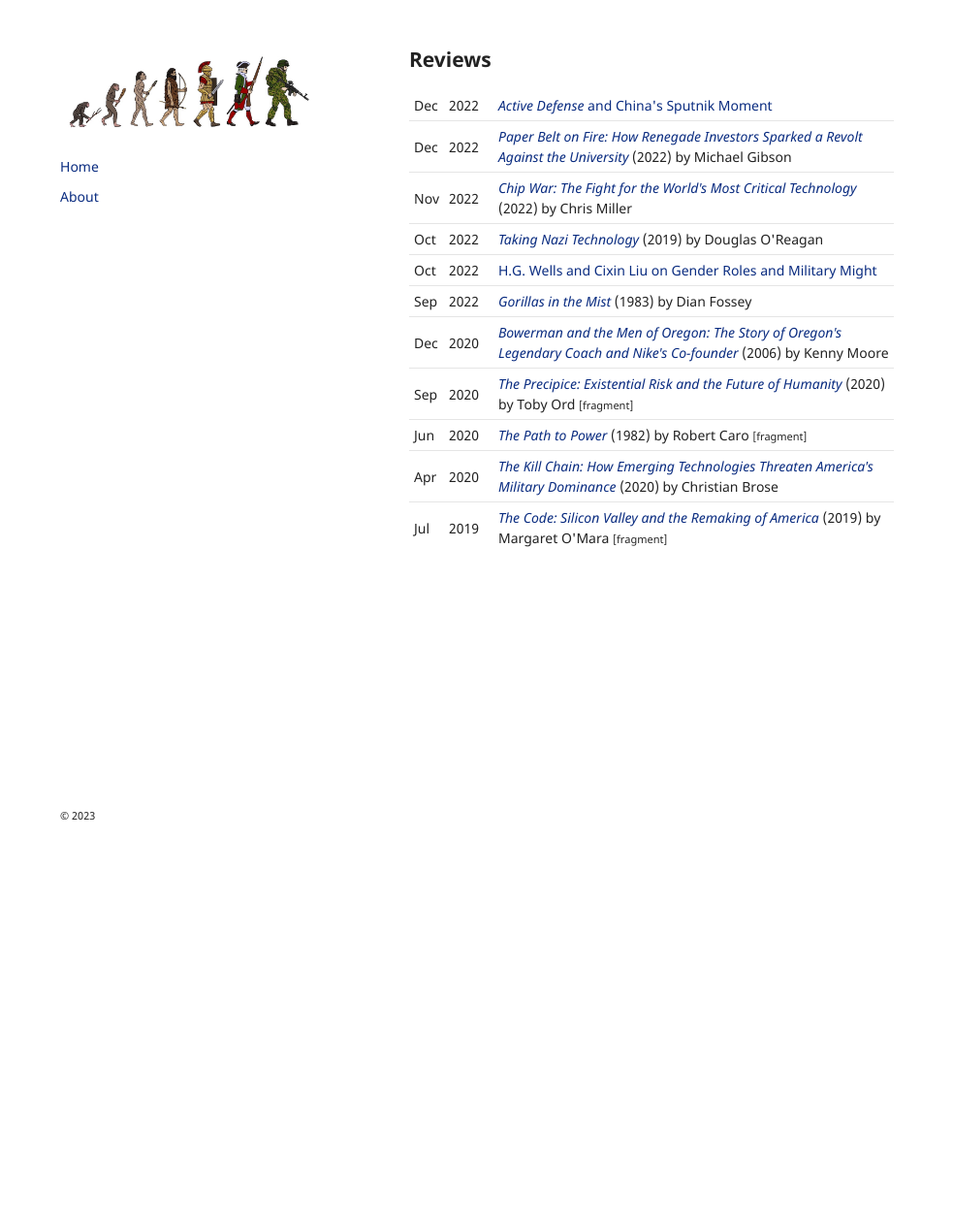
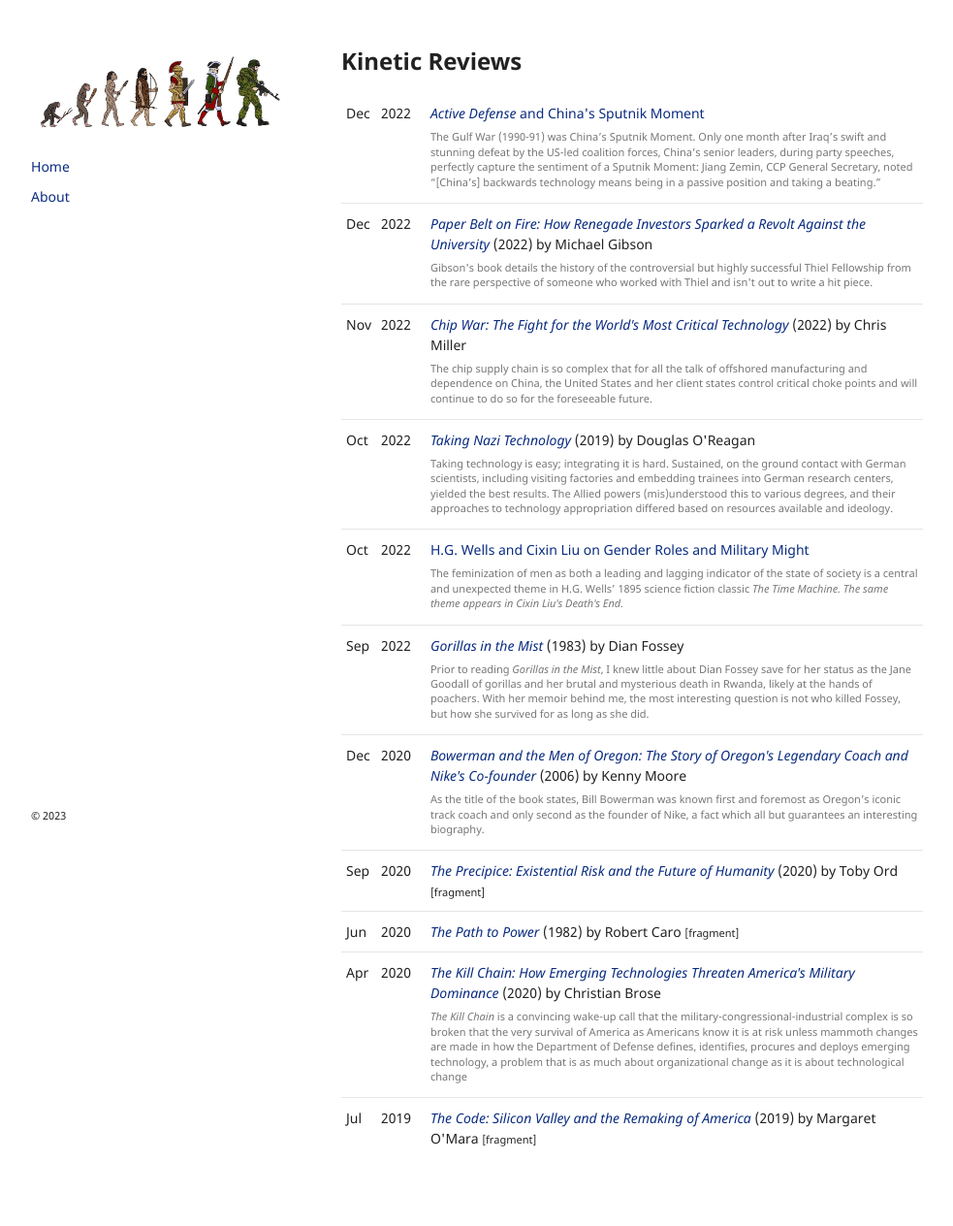
Before and after one commit to gordonhart/kinetic.reviews, a Jekyll site: the page built from index.html, in a window 1280 px wide. Shown: the whole page at 97% size, without its empty margins (148-1131 px from the left). Built offline with Jekyll 4.4.1, drawn with Linux system fonts in a browser that asks for light colours; the repository's description, which GitHub fills in, is left out; before the commit the page ends 900 px from its top, so only the background shows below that.

Commit message:
Add blurbs (#12)
* Port over styling changes

* Placeholder blurb for sputmo

* add blurbs

Co-authored-by: madc2 <madelinezimmerman17@gmail.com>

```diff
--- a/_data/posts.yml
+++ b/_data/posts.yml
@@ -1,40 +1,54 @@
 - title: <i>Active Defense</i> and China's Sputnik Moment
   date: 2022-12-31
   slug: active-defense
+  blurb: |
+    The Gulf War (1990-91) was China’s Sputnik Moment. Only one month after Iraq’s swift and stunning defeat by the US-led coalition forces, China’s senior leaders, during party speeches, perfectly capture the sentiment of a Sputnik Moment: Jiang Zemin, CCP General Secretary, noted “[China’s] backwards technology means being in a passive position and taking a beating.”
 
 - title: "Paper Belt on Fire: How Renegade Investors Sparked a Revolt Against the University"
   author: Michael Gibson
   year: 2022
   date: 2022-12-04
   slug: paper-belt-on-fire
+  blurb: |
+    Gibson's book details the history of the controversial but highly successful Thiel Fellowship from the rare perspective of someone who worked with Thiel and isn't out to write a hit piece.
 
 - title: "Chip War: The Fight for the World's Most Critical Technology"
   author: Chris Miller
   year: 2022
   date: 2022-11-06
   slug: chip-war
+  blurb: |
+    The chip supply chain is so complex that for all the talk of offshored manufacturing and dependence on China, the United States and her client states control critical choke points and will continue to do so for the foreseeable future.
 
 - title: Taking Nazi Technology
   author: Douglas O'Reagan
   year: 2019
   date: 2022-10-18
   slug: taking-nazi-technology
+  blurb: |
+    Taking technology is easy; integrating it is hard. Sustained, on the ground contact with German scientists, including visiting factories and embedding trainees into German research centers, yielded the best results. The Allied powers (mis)understood this to various degrees, and their approaches to technology appropriation differed based on resources available and ideology.
 
 - title: H.G. Wells and Cixin Liu on Gender Roles and Military Might
   date: 2022-10-01
   slug: gender-roles-and-military-might
+  blurb: |
+    The feminization of men as both a leading and lagging indicator of the state of society is a central and unexpected theme in H.G. Wells’ 1895 science fiction classic <i>The Time Machine.<i/> The same theme appears in Cixin Liu's <i>Death's End.</i>
 
 - title: Gorillas in the Mist
   author: Dian Fossey
   year: 1983
   date: 2022-09-06
   slug: gorillas-in-the-mist
+  blurb: |
+    Prior to reading <i>Gorillas in the Mist</i>, I knew little about Dian Fossey save for her status as the Jane Goodall of gorillas and her brutal and mysterious death in Rwanda, likely at the hands of poachers. With her memoir behind me, the most interesting question is not who killed Fossey, but how she survived for as long as she did.
 
 - title: "Bowerman and the Men of Oregon: The Story of Oregon's Legendary Coach and Nike's Co-founder"
   author: Kenny Moore
   year: 2006
   date: 2020-12-05
   slug: bowerman-and-the-men-of-oregon
+  blurb: |
+    As the title of the book states, Bill Bowerman was known first and foremost as Oregon’s iconic track coach and only second as the founder of Nike, a fact which all but guarantees an interesting biography.
 
 - title: "The Precipice: Existential Risk and the Future of Humanity"
   author: Toby Ord
@@ -55,6 +69,8 @@
   year: 2020
   date: 2020-04-24
   slug: the-kill-chain
+  blurb: |
+    <i>The Kill Chain</i> is a convincing wake-up call that the military-congressional-industrial complex is so broken that the very survival of America as Americans know it is at risk unless mammoth changes are made in how the Department of Defense defines, identifies, procures and deploys emerging technology, a problem that is as much about organizational change as it is about technological change
 
 - title: "The Code: Silicon Valley and the Remaking of America"
   author: Margaret O'Mara
--- a/_includes/row.html
+++ b/_includes/row.html
@@ -3,11 +3,14 @@
   <td>{{ post.date | date: "%Y" }}</td>
   <td />
   <td>
+    <div>
       <a href="posts/{{ post.date }}-{{ post.slug }}">
         {% if post.author %}<i>{% endif %}{{ post.title }}{% if post.author %}</i>{% endif %}
       </a>
       {% if post.year %}({{ post.year }}){% endif %}
       {% if post.author %}by {{ post.author }}{% endif %}
       {% if post.fragment %}<small>[fragment]</small>{% endif %}
+    </div>
+    {% if post.blurb %}<aside><small>{{ post.blurb }}</small></aside>{% endif %}
   </td>
 </tr>
--- a/_sass/constants.scss
+++ b/_sass/constants.scss
@@ -1,16 +1,17 @@
 $color-text: #222222;
+$color-text-muted: #767676;
 $color-link: #0a2c80;
 $color-gray: #e5e5e5;
-
-$width-body: 860px;
-$width-sidebar: 270px;
-$width-section: 500px;
-
-$font-size-large: 28px;
-$font-size-normal: 14px;
-$font-size-small: 11px;
 
 $gap-large: 50px;
 $gap-normal: 20px;
 $gap-half: 10px;
 $gap-small: 5px;
+
+$width-sidebar: 270px;
+$width-section-min: 500px;
+$width-section-max: 600px;
+
+$font-size-large: 24px;
+$font-size-normal: 14px;
+$font-size-small: 11px;
--- a/_sass/theme.scss
+++ b/_sass/theme.scss
@@ -9,15 +9,38 @@ body {
   line-height: 1.5;
   color: $color-text;
   font-weight: 400;
-  width: $width-body;
+  min-width: calc(#{$width-sidebar} + #{$gap-large} + #{$width-section-min});
+  max-width: calc(#{$width-sidebar} + #{$gap-large} + #{$width-section-max});
+}
+
+section {
+  min-width: $width-section-min;
+  max-width: $width-section-max;
+  float: right;
+  margin-left: calc(#{$width-sidebar} + #{$gap-large});
+  padding-bottom: $gap-large;
+}
+
+header, footer {
+  width: $width-sidebar;
+  float: left;
+  position: fixed;
+  -webkit-font-smoothing: subpixel-antialiased;
+}
+
+nav {
+  margin: $gap-normal 0;
+  display: flex;
+  flex-direction: column;
+  gap: $gap-half;
+}
+
+footer {
+  bottom: $gap-large;
 }
 
 h1, h2, h3, h4, h5, h6 {
   color: $color-text;
-  margin: 0 0 $gap-normal;
-}
-
-p, ul, ol, table, pre, dl {
   margin: 0 0 $gap-normal;
 }
 
@@ -27,6 +50,21 @@ h1, h2, h3 {
 
 h1 {
   font-size: $font-size-large;
+
+  &.subtitled {
+    margin: 0 0 $gap-half;
+  }
+}
+
+
+p, ul, ol, table, pre, dl {
+  margin: 0 0 $gap-normal;
+}
+
+div.fiction > p {
+  margin: 0 0 $gap-small;
+  text-indent: $gap-normal;
+  text-align: justify;
 }
 
 a {
@@ -70,7 +108,8 @@ table {
 
 th, td {
   text-align: left;
-  padding: $gap-small;
+  vertical-align: top;
+  padding: $gap-half $gap-small;
   border-bottom: 1px solid $color-gray;
 }
 
@@ -82,32 +121,18 @@ img {
   max-width: 100%;
 }
 
-header {
-  width: $width-sidebar;
-  float: left;
-  position: fixed;
-  -webkit-font-smoothing: subpixel-antialiased;
-
-  nav {
-    margin: $gap-normal 0;
-    display: flex;
-    flex-direction: column;
-    gap: $gap-half;
-  }
-}
-
 strong {
   font-weight: 700;
 }
 
-section {
-  width: $width-section;
-  float: right;
-  padding-bottom: $gap-large;
+small {
+  font-size: $font-size-small;
 }
 
-small {
-  font-size: $font-size-small;
+aside {
+  line-height: 1.1;
+  margin: $gap-small 0;
+  color: $color-text-muted;
 }
 
 hr {
@@ -117,34 +142,32 @@ hr {
   margin: 0 0 $gap-normal;
 }
 
-footer {
-  width: $width-sidebar;
-  float: left;
-  position: fixed;
-  bottom: $gap-large;
-  -webkit-font-smoothing: subpixel-antialiased;
-}
-
-@media print, screen and (max-width: 960px) {
+@media print, screen and (max-width: calc(#{$width-sidebar} + #{$width-section-min} + (3 * #{$gap-large}))) {
   body {
     padding: 0 $gap-normal $gap-normal $gap-normal;
     word-wrap: break-word;
-    max-width: $width-section;
+    min-width: unset;
+    max-width: $width-section-max;
     margin: auto;
-    width: auto;
   }
 
   header, section, footer {
     float: none;
     position: static;
-    max-width: $width-section;
+    min-width: unset;
+    max-width: $width-section-max;
+    margin: auto;
   }
 
-  header {
+  header, footer {
     width: 100%;
 
     nav {
       flex-direction: row;
+    }
+
+    small {
+      float: right;
     }
   }
 
@@ -152,7 +175,7 @@ footer {
     border: 1px solid $color-gray;
     border-width: 1px 0;
     padding: $gap-normal 0;
-    margin: 0 0 $gap-normal;
+    margin: 0 auto $gap-normal;
     width: auto;
   }
 }
--- a/index.html
+++ b/index.html
@@ -2,7 +2,7 @@
 layout: default
 ---
 
-<h2>Reviews</h2>
+<h1>Kinetic Reviews</h1>
 
 <table>
   {% for post in site.data.posts %}
```
Also changed, not shown: posts/2022-12-04-paper-belt-on-fire.md (+1 -1 lines). Lines whose indentation alone changed are shown as unchanged.
